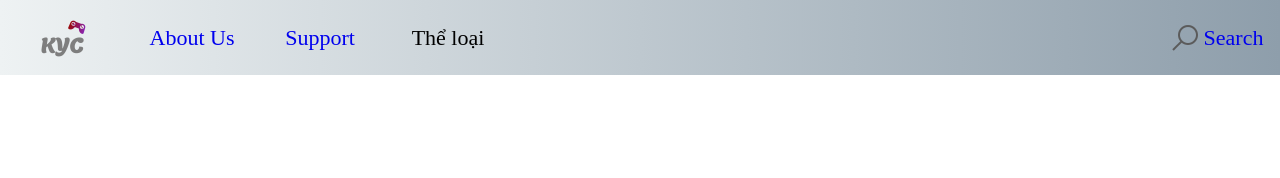
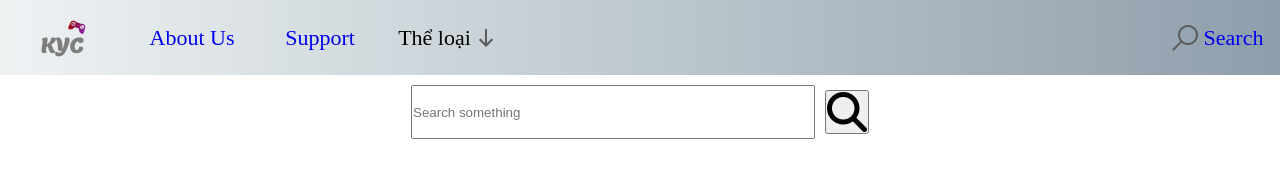
Before and after one commit to chenjiinguyen/Final-Project-WA02, a plain HTML site: page search.html in a window 1280 px wide. Drawn offline with Linux system fonts and the light colour scheme.

Commit message:
10-12-2020
Em mới làm thêm cái search bar

```diff
--- /dev/null
+++ b/assets/css/kien.css
@@ -0,0 +1,15 @@
+* {
+    margin: 0px;
+    padding: 0px;
+}
+.center {
+    display: flex;
+    align-items: center;
+    justify-content: center;
+}
+
+.searchbox {
+    height: 50px;
+    width: 400px;
+    margin-top: 10px;
+}
--- a/search.html
+++ b/search.html
@@ -6,6 +6,8 @@
     <meta name="viewport" content="width=device-width, initial-scale=1.0">
     <title>Search</title>
     <link rel="stylesheet" href="/assets/css/master.css">
+    <link rel="stylesheet" href="/assets/css/kien.css">
+    <script src="https://kit.fontawesome.com/045ac236c9.js" crossorigin="anonymous"></script>
 </head>
 
 <body>
@@ -22,6 +24,7 @@
             </div>
             <div class="navitem container font-size">
                 Thể loại
+                <img style="margin-left: 3px;" src="/assets/img/down_24px.png">
             </div>
             <div class="navitem container font-size right-push">
                 <img src="/assets/img/search_32px.png">
@@ -29,6 +32,10 @@
             </div>
         </div>
     </div>
+    <div class="center">
+        <input type="text" placeholder="Search something" class="searchbox">
+        <button style="margin-top: 10px; margin-left: 10px;" type="submit"><i class="fas fa-3x fa-search"></i></button>
+    </div>
 </body>
 
 </html>
```
Also changed, not shown: product.html (+23 -1 lines), assets/img/down_16px.png (added), assets/img/down_24px.png (added).
